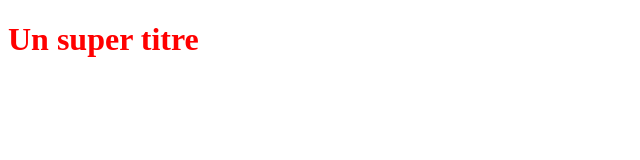
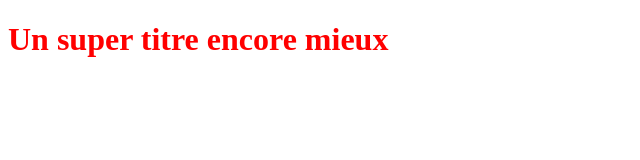
Before and after one commit to OpenclassroomGJ/OpenclassroomsProject, a plain HTML site: page index.html in a window 1280 px wide. Shown: the whole page, without its empty margins (0-640 px from the left). Drawn offline with Linux system fonts and the light colour scheme.

Commit message:
Modification du titre H1

```diff
--- a/index.html
+++ b/index.html
@@ -5,6 +5,6 @@
    <link rel="stylesheet" type="text/css" href="styles.css">
 </head>
 <body>
-   <h1>Un super titre</h1>
+   <h1>Un super titre encore mieux</h1>
 </body>
 </html>
```
